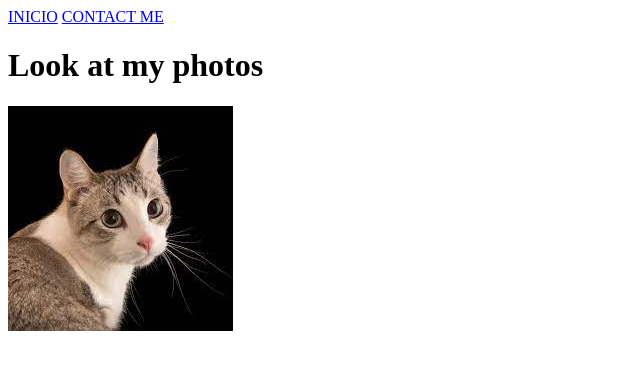
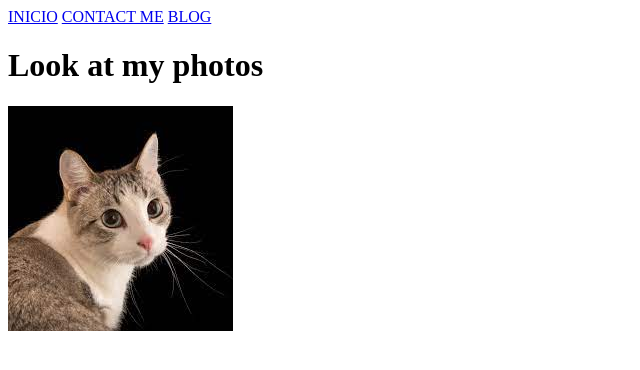
Before and after one commit to cuencapm/cuencapm.github.io, a plain HTML site: page album.html in a window 1280 px wide. Shown: the full height of the page, 0-640 px from the left. Drawn offline with Linux system fonts and the light colour scheme.

Commit message:
Crear link entre las páginas

```diff
--- a/album.html
+++ b/album.html
@@ -8,6 +8,7 @@
 <body>
     <a href="./index.html">INICIO</a>
     <a href="./contact.html">CONTACT ME</a>
+    <a href="./blog.html">BLOG</a>
     <h1>Look at my photos</h1>
     <img src="./img/cat.jpeg" alt="">
 
```
Also changed, not shown: contact.html (+1 -0 lines), index.html (+1 -0 lines).
